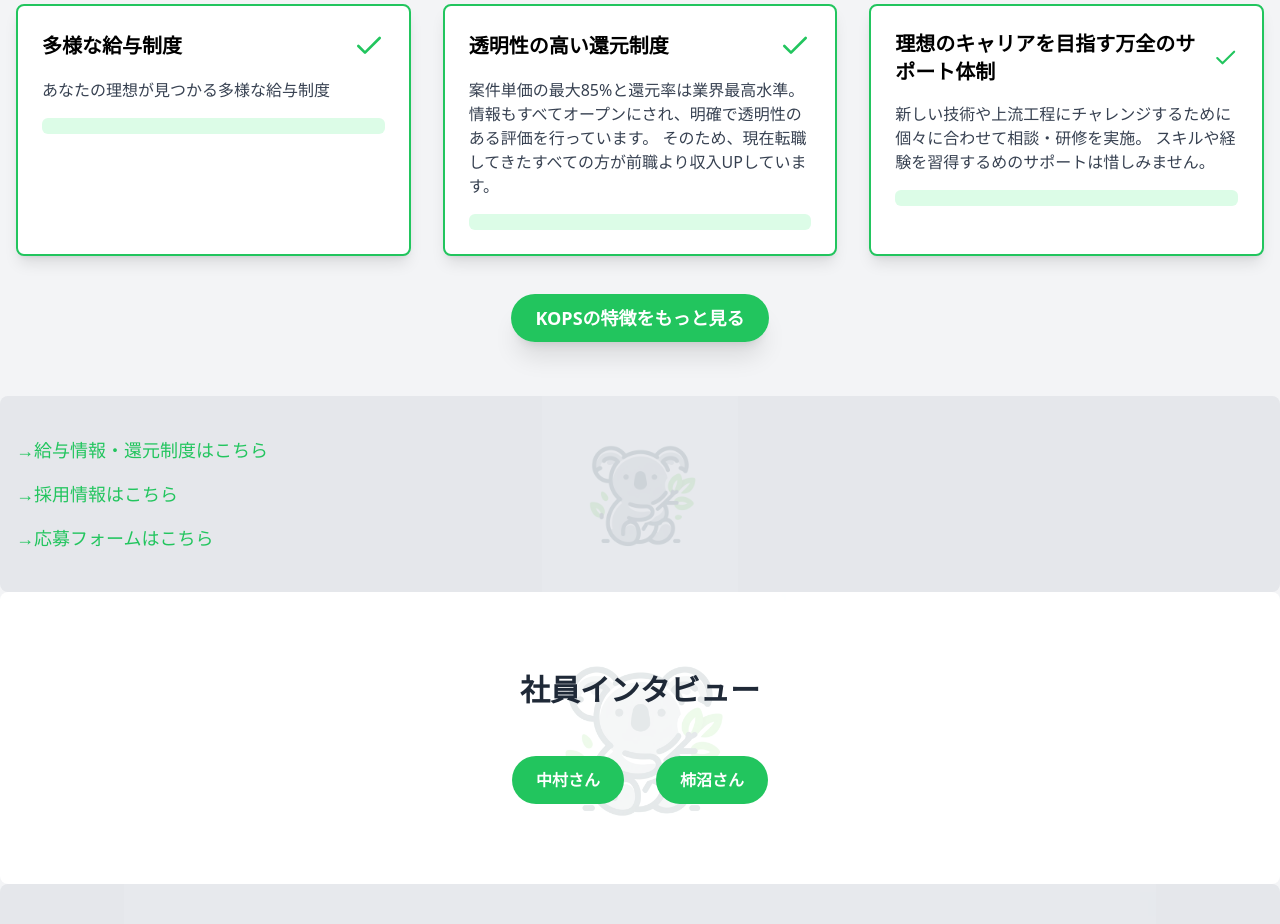
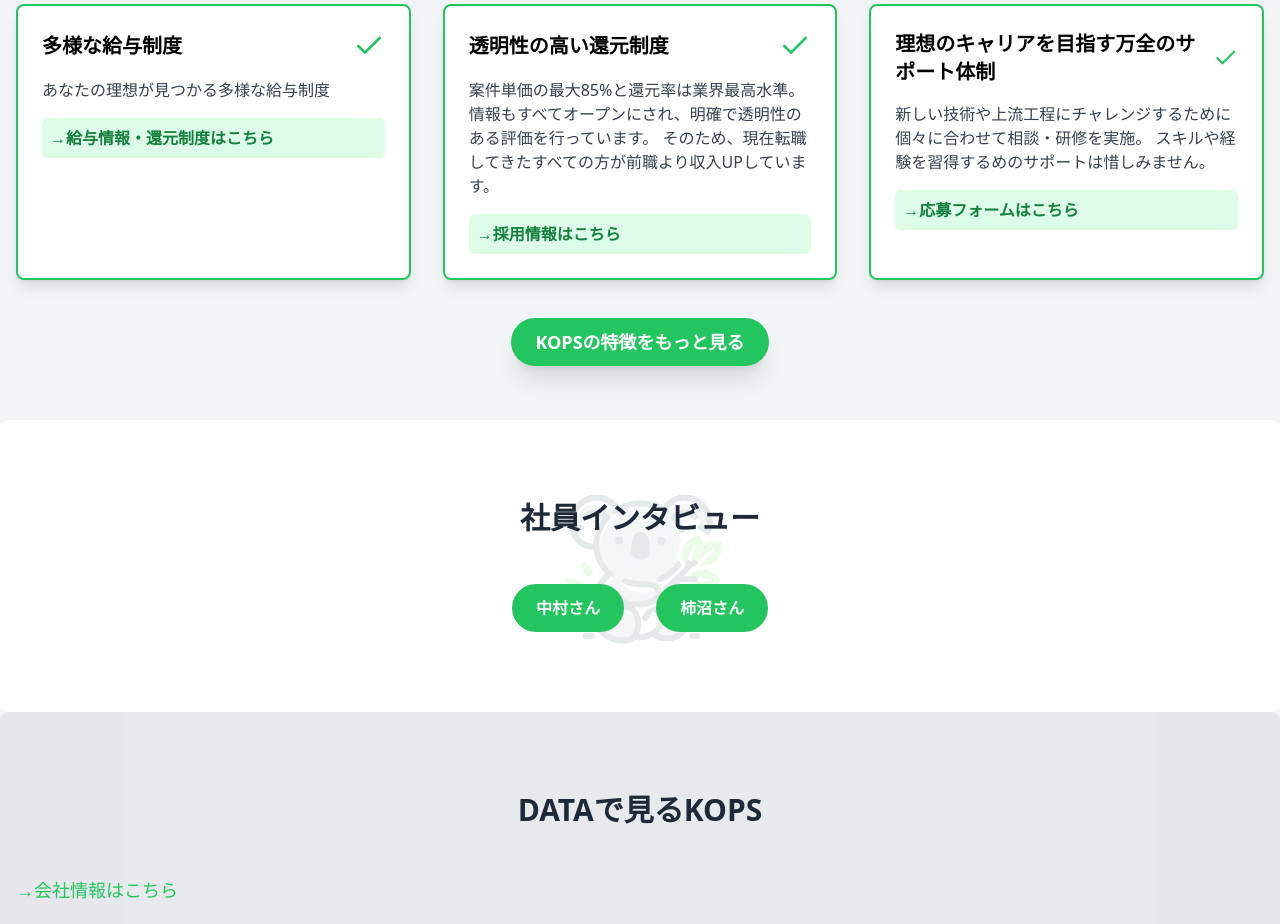
Before and after one commit to h-magome/kops-nuxt-project, a Nuxt app: page / in a window 1280 px wide. Shown: the part 1840-2764 px from the top of the page. Built offline with nearby package versions, Linux system fonts and the light colour scheme.

Commit message:
KOPS WAYを修正した

```diff
--- a/pages/index.vue
+++ b/pages/index.vue
@@ -111,26 +111,27 @@
             </div>
             <p class="text-gray-700">{{ feature.description }}</p>
             <div class="mt-4 bg-green-100 p-2 rounded-md">
-              <span class="font-semibold text-green-700">{{ feature.highlight }}</span>
+              <span class="font-semibold text-green-700">
+                <template v-if="feature.title === '多様な給与制度'">
+                  <a href="#" class="text-green-700 hover:text-green-800">→給与情報・還元制度はこちら</a>
+                </template>
+                <template v-else-if="feature.title === '透明性の高い還元制度'">
+                  <a href="https://jp.indeed.com/cmp/株式会社kops-2/jobs" class="text-green-700 hover:text-green-800">→採用情報はこちら</a>
+                </template>
+                <template v-else-if="feature.title === '理想のキャリアを目指す万全のサポート体制'">
+                  <a href="https://docs.google.com/forms/d/1R6DAChGry9UCcR37jIBMZqHbbYh5HktjKk-aFWmHQM0/edit" class="text-green-700 hover:text-green-800">→応募フォームはこちら</a>
+                </template>
+                <template v-else>
+                  {{ feature.highlight }}
+                </template>
+              </span>
             </div>
           </div>
         </div>
         <div class="text-center">
-          <a href="#contact" class="bg-green-500 hover:bg-green-600 text-white font-bold py-3 px-6 rounded-full text-lg transition duration-300 ease-in-out transform hover:scale-105 shadow-xl" @click.prevent="scrollToElement('#contact')">
+          <a href="#mission" class="bg-green-500 hover:bg-green-600 text-white font-bold py-3 px-6 rounded-full text-lg transition duration-300 ease-in-out transform hover:scale-105 shadow-xl" @click.prevent="scrollToElement('#contact')">
             KOPSの特徴をもっと見る
           </a>
-        </div>
-      </div>
-    </section>
-
-    <!-- Additional Links Section -->
-    <section class="py-10 bg-gray-200 rounded-lg relative">
-      <div class="absolute inset-0 bg-contain bg-center bg-no-repeat opacity-10" style="background-image: url('/images/KOPSアイコン.webp');"></div>
-      <div class="container mx-auto px-4 relative z-10">
-        <div class="flex flex-col space-y-4">
-          <a href="#" class="text-green-500 hover:text-green-600 text-lg">→給与情報・還元制度はこちら</a>
-          <a href="https://jp.indeed.com/cmp/株式会社kops-2/jobs" class="text-green-500 hover:text-green-600 text-lg">→採用情報はこちら</a>
-          <a href="https://docs.google.com/forms/d/1R6DAChGry9UCcR37jIBMZqHbbYh5HktjKk-aFWmHQM0/edit" class="text-green-500 hover:text-green-600 text-lg">→応募フォームはこちら</a>
         </div>
       </div>
     </section>
```
